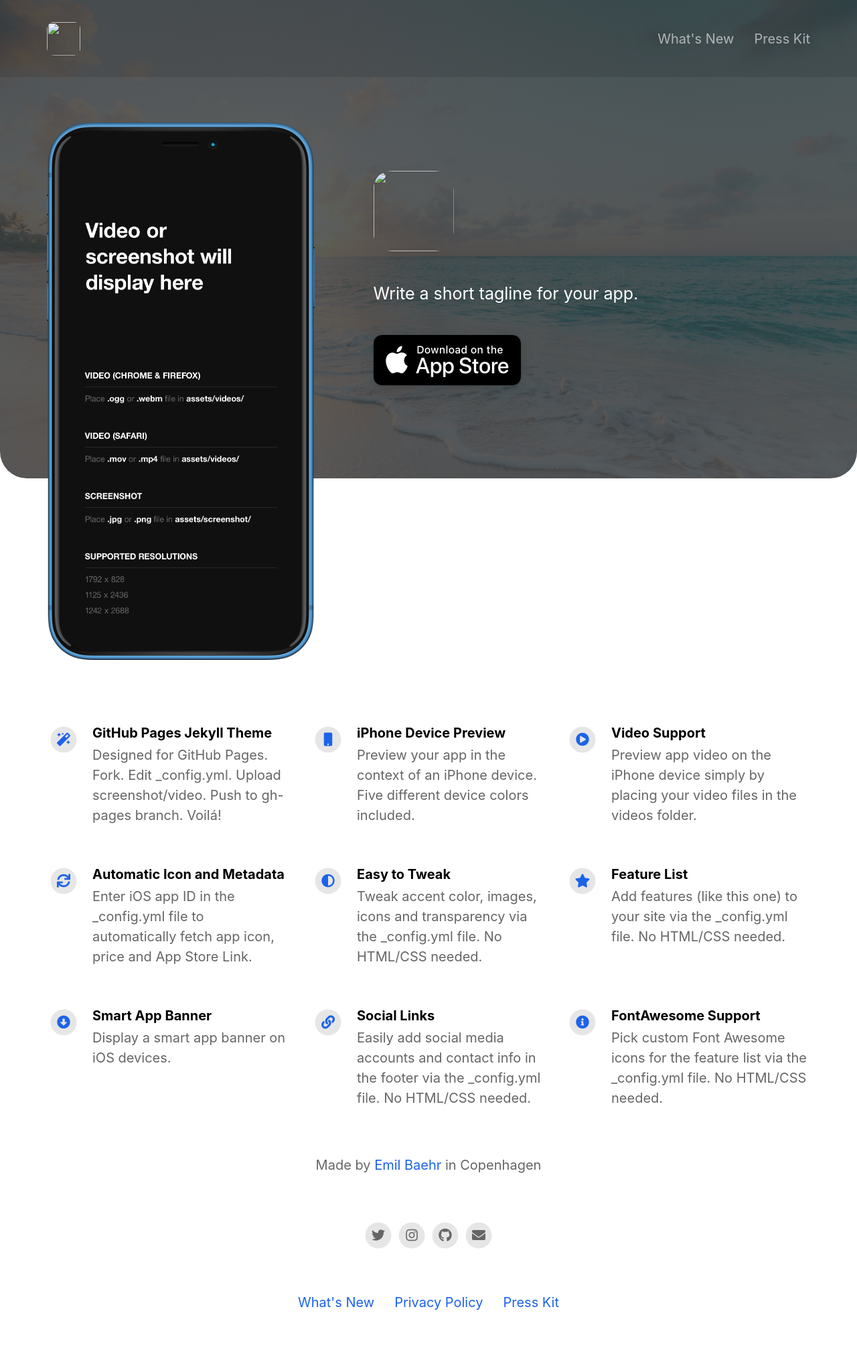
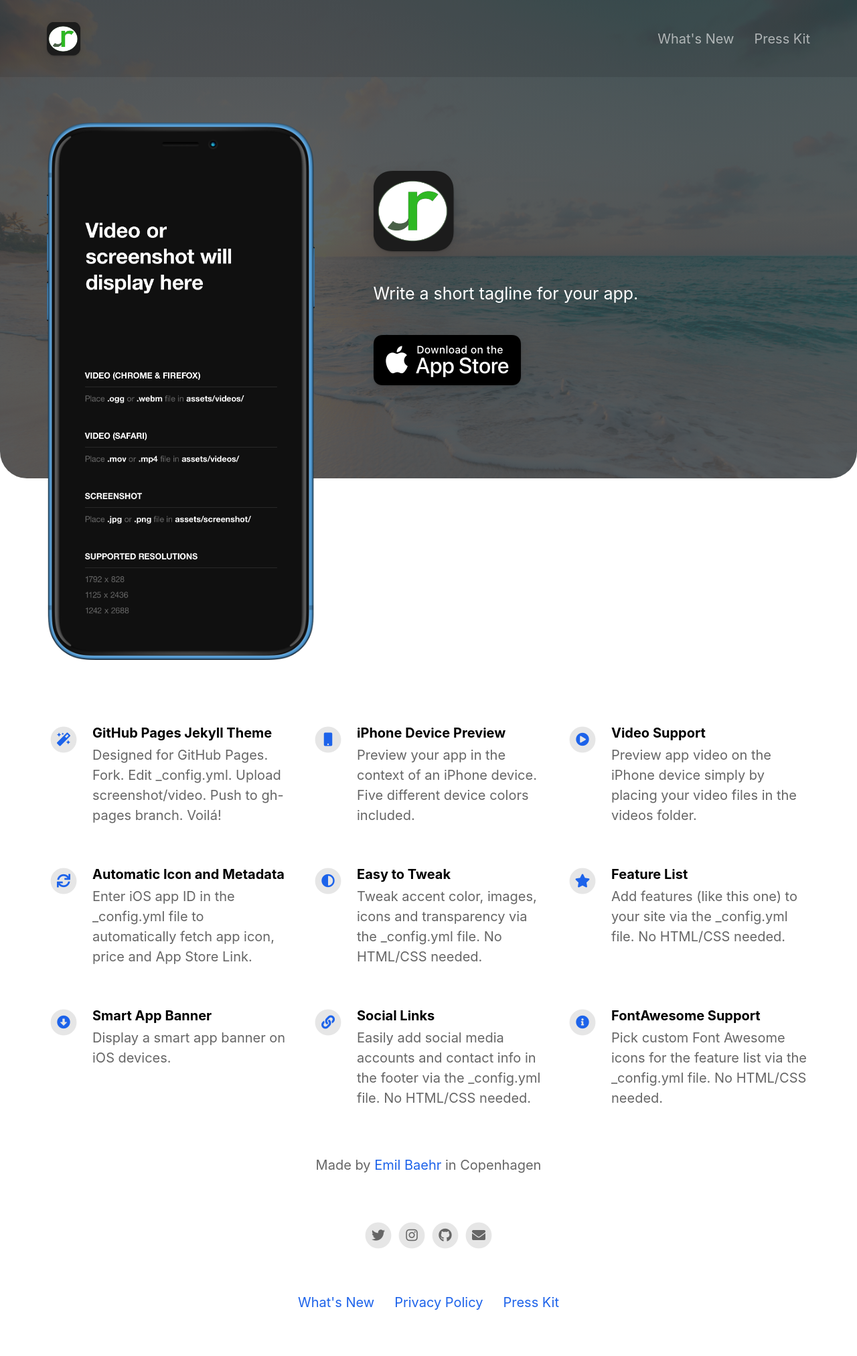
Before and after one commit to fintechntrusts2020/Replica_Forex, a Jekyll site: the page built from index.html, in a window 1280 px wide. Shown: the whole page at 67% size. Built offline with Jekyll 4.4.1, drawn with Linux system fonts in a browser that asks for light colours; nearby versions of some CDN libraries.

Commit message:
Added "app_icon" : assets/RFX_logo.png

```diff
--- a/_config.yml
+++ b/_config.yml
@@ -22,7 +22,7 @@ playstore_link                            :
 presskit_download_link                    : https://emilbaehr.com                                          # Enter a link to downloadable file or (e.g. public Dropbox link to a .zip file).
                                                                                       # Or upload your press kit file to assets and set path accordingly (e.g. "assets/your_press_kit.zip").
 
-app_icon                                  : # assets/appicon.png                      # Automatically populates if not set and if iOS app ID is set.  Otherwise enter path to icon file manually.
+app_icon                                  : assets/RFX_logo.png                      # Automatically populates if not set and if iOS app ID is set.  Otherwise enter path to icon file manually.
 app_name                                  :                                           # Automatically populates if not set and if iOS app ID is set.  Otherwise enter manually.
 app_price                                 :                                           # Automatically populates if not set and if iOS app ID is set.  Otherwise enter manually.
 app_description                           : Write a short tagline for your app.
```
